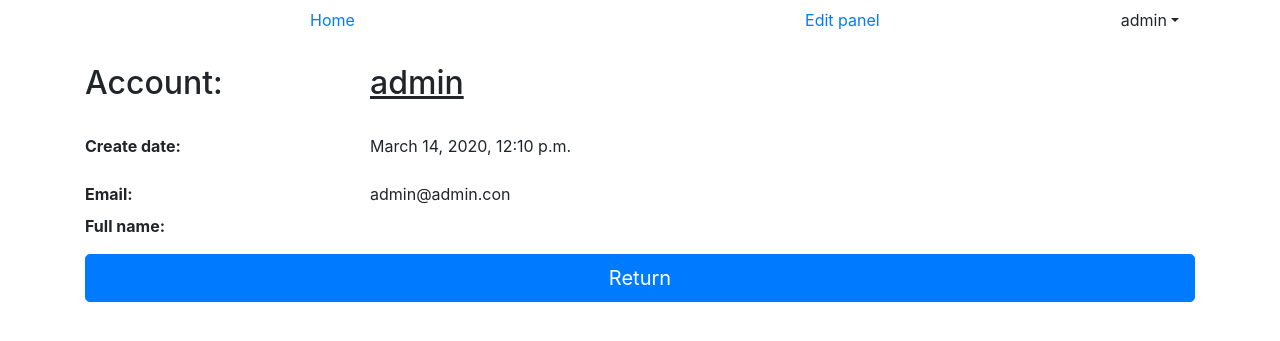
After one commit to YaroslavGessen/Comunication-project, a Django app: page /account/1 in a window 1280 px wide. The commit adds this page. Shown: the top 341 px of the page. Run offline with Django 3.2, Linux system fonts and the light colour scheme; a user stored in the database is signed in; data comes from the database, SQL or seed files in the repository; both versions use the stored data as it was after the commit; some libraries are stand-ins or nearby versions.

Commit message:
comment
Password check update
account page update

```diff
--- a/core/models.py
+++ b/core/models.py
@@ -8,8 +8,8 @@ class Customers(models.Model):
     name = models.CharField(max_length=200)
     text = models.TextField()
 
-    def __str__(self):
-        return "%s: %s" % (self.customer_id, self.name)
+    # def __str__(self):
+    #     return "%s: %s" % (self.customer_id, self.name)
 
     class Meta:
         verbose_name = ("Customer")
--- /dev/null
+++ b/core/templates/account_page.html
@@ -0,0 +1,22 @@
+{% extends "index.html" %}
+
+{% block content %}
+      <dl class="row mt-4">
+        <dt class="col-sm-3 h2">Account: </dt>
+        <dd class="col-sm-9 h2"><u>{{user.username}}</u></dd>
+
+
+          <dt class="col-sm-3 mt-4">Create date:</dt>
+          <dd class="col-sm-9 mt-4">
+          <p>{{user.date_joined}}</p>
+          </dd>
+
+          <dt class="col-sm-3">Email:</dt>
+          <dd class="col-sm-9">{{user.email}}</dd>
+
+          <dt class="col-sm-3 text-truncate">Full name:</dt>
+          <dd class="col-sm-9">{{user.get_full_name}}</dd>
+          </dd>
+      </dl>
+      <p><a class="btn btn-primary btn-lg btn-block" href="/">Return</a></p>
+  {% endblock %}
--- a/core/templates/index.html
+++ b/core/templates/index.html
@@ -26,7 +26,7 @@
           <li class="nav-item dropdown justify-content-end">
             <a class="nav-link dropdown-toggle" data-toggle="dropdown" role="button" aria-haspopup="true" aria-expanded="false">{{request.user}}</a>
             <div class="dropdown-menu">
-              <a class="dropdown-item" href="#">Account</a>
+              <a class="dropdown-item" href="/account/{{user.id}}">Account</a>
               <div class="dropdown-divider"></div>
               <a class="dropdown-item" href="#">Change password</a>
               {% url "logout_page" as url_logout_page %}
--- a/core/templates/login.html
+++ b/core/templates/login.html
@@ -13,7 +13,5 @@
     </form>
 
 
-
-
 </div>
 {% endblock %}
--- a/core/urls.py
+++ b/core/urls.py
@@ -5,6 +5,7 @@ from core import views
 urlpatterns = [
     path('', views.HomeListView.as_view(), name='home'),
     path('detail/<int:pk>', views.HomeDetailListView.as_view(), name='detail_page'),
+    path('account/<int:pk>', views.AccountDetailListView.as_view(), name='account_page'),
     path('edit-page', views.CustomersCreateView.as_view(), name='edit_page'),
     path('update-page/<int:pk>', views.CustomersUpdateView.as_view(), name='update_page'),
     path('delete-page/<int:pk>', views.CustomersDeleteView.as_view(), name='delete_page'),
--- a/core/views.py
+++ b/core/views.py
@@ -8,7 +8,7 @@ from django.contrib.auth.views import LoginView, LogoutView
 from django.contrib.auth.models import User
 from django.contrib.auth import authenticate, login
 from django.contrib.auth.mixins import LoginRequiredMixin
-
+from django.contrib.auth.password_validation import *
 
 class HomeListView(LoginRequiredMixin,ListView):
     model = Customers
@@ -20,7 +20,10 @@ class HomeDetailListView(LoginRequiredMixin,DetailView):
     template_name = "detail.html"
     context_object_name = 'get_customer'
 
-
+class AccountDetailListView(LoginRequiredMixin,DetailView):
+    model = User
+    template_name = "account_page.html"
+    context_object_name = 'get_account'
 
 class CustomSuccessMessageMixin:
     @property
@@ -32,7 +35,6 @@ class CustomSuccessMessageMixin:
         return super().form_valid(form)
     def get_success_url(self):
         return '%s?id=%s' % (self.success_url, self.object.id)
-
 
 
 class CustomersCreateView(LoginRequiredMixin, CustomSuccessMessageMixin, CreateView):
@@ -88,7 +90,7 @@ class RegisterUserView(CreateView):
     def form_valid(self, form):
         form_valid = super().form_valid(form)
         username = form.cleaned_data['username']
-        password = form.cleaned_data['password']
+        password = form.cleaned_data['password1']
         aut_user = authenticate(username=username, password=password)
         login(self.request, aut_user)
         return form_valid
```
Also changed, not shown: core/forms.py (+4 -4 lines), db.sqlite3.
